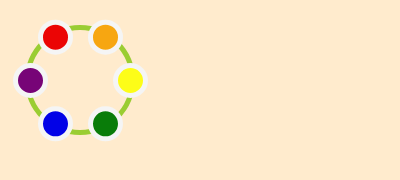
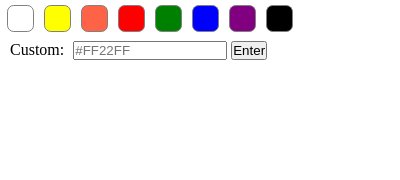
Before and after one commit to Lambdaphile/EksiDost, a browser extension: page eksiplus-firefox/popup/color-picker.html in a window 400 px wide. Drawn offline with Linux system fonts and the light colour scheme.

Commit message:
feat: Give popup new look and add custom color form

```diff
--- a/eksiplus-firefox/popup/color-picker.html
+++ b/eksiplus-firefox/popup/color-picker.html
@@ -8,13 +8,21 @@
 </head>
 
 <body>
-  <div class="color-palette">
-    <button class="yellow"></button>
-    <button class="green"></button>
-    <button class="blue"></button>
-    <button class="purple"></button>
-    <button class="red"></button>
-    <button class="tomato"></button>
+  <ul class="color-palette">
+    <li class="white"></li>
+    <li class="yellow"></li>
+    <li class="tomato"></li>
+    <li class="red"></li>
+    <li class="green"></li>
+    <li class="blue"></li>
+    <li class="purple"></li>
+    <li class="black"></li>
+  </ul>
+
+  <div class="custom-color-form">
+    <label for="custom-color">Custom:</label>
+    <input type="text" name="custom-color" id="custom-color" placeholder="#FF22FF">
+    <button>Enter</button>
   </div>
 </body>
 
--- a/eksiplus-firefox/popup/styles/color-picker.sass
+++ b/eksiplus-firefox/popup/styles/color-picker.sass
@@ -1,110 +1,71 @@
 *
-  margin: 0
-  padding: 1
+    margin: 0
+    padding: 0
 
-body
-  background-color: blanchedalmond
-  height: 145px
-  width: 145px
+.color-palette
+    margin: 0 4px
+
+%shape
+    height: 25px
+    width: 25px
+
+    margin: 5px 3px
+
+    display: inline-block
+
+    border: .1px solid grey
+    border-radius: 25%
+
+.white
+    @extend %shape
+
+    background-color: white
+
+.yellow
+    @extend %shape
+
+    background-color: yellow
+
+.tomato
+    @extend %shape
+
+    background-color: tomato
+
+.red
+    @extend  %shape
+
+    background-color: red
+
+.green
+    @extend  %shape
+
+    background-color: green
+
+.blue
+    @extend %shape
+
+    background-color: blue
 
 .purple
-  height: 35px
-  width: 35px
-  background-color: purple
-  border-radius: 50%
-  border: 1px solid black
+    @extend  %shape
 
-.green
-  height: 35px
-  width: 35px
-  background-color: green
-  border-radius: 50%
-  border: 1px solid black
+    background-color: purple
 
-.yellow
-  height: 35px
-  width: 35px
-  background-color: yellow
-  border-radius: 50%
-  border: 1px solid black
+.black
+    @extend  %shape
 
-.tomato
-  height: 35px
-  width: 35px
-  background-color: orange
-  border-radius: 50%
-  border: 1px solid black
+    background-color: black
 
-.red
-  height: 35px
-  width: 35px
-  background-color: red
-  border-radius: 50%
-  border: 1px solid black
+.custom-color-form
+    position: relative
+    margin: 0 5px 5px 5px
 
-.blue
-  height: 35px
-  width: 35px
-  background-color: blue
-  border-radius: 50%
-  border: 1px solid black
+label
+    margin: 0px 5px
 
-.color-palette button
-  border: 2px solid white
-  &:hover
-    border: 2px solid white
+    display: inline-block
 
-.picked
-  height: 35px
-  width: 35px
-  background-color: #8c4bc1
-  border-radius: 50%
-  border: 1px solid black
+input
+    width: 150px
 
-.color-palette
-  position: relative
-  width: 100px
-  height: 100px
-  padding: 0
-  border-radius: 50%
-  list-style: none
-  margin: 25px
-  border: solid 5px yellowgreen
-  > *
-    display: block
-    position: absolute
-    top: 50%
-    left: 50%
-    width: 35px
-    height: 35px
-    margin: -17.5px
-    &:nth-of-type(1)
-      -webkit-transform: rotate(0deg) translate(50px) rotate(0deg)
-      transform: rotate(0deg) translate(50px) rotate(0deg)
-    &:nth-of-type(2)
-      -webkit-transform: rotate(60deg) translate(50px) rotate(-60deg)
-      transform: rotate(60deg) translate(50px) rotate(-60deg)
-    &:nth-of-type(3)
-      -webkit-transform: rotate(120deg) translate(50px) rotate(-120deg)
-      transform: rotate(120deg) translate(50px) rotate(-120deg)
-    &:nth-of-type(4)
-      -webkit-transform: rotate(180deg) translate(50px) rotate(-180deg)
-      transform: rotate(180deg) translate(50px) rotate(-180deg)
-    &:nth-of-type(5)
-      -webkit-transform: rotate(240deg) translate(50px) rotate(-240deg)
-      transform: rotate(240deg) translate(50px) rotate(-240deg)
-    &:nth-of-type(6)
-      -webkit-transform: rotate(300deg) translate(50px) rotate(-300deg)
-      transform: rotate(300deg) translate(50px) rotate(-300deg)
-  button
-    display: block
-    max-width: 100%
-    border-radius: 50%
-    -webkit-filter: grayscale(10%)
-    filter: grayscale(10%)
-    border: solid 5px whitesmoke
-    -webkit-transition: .15s
-    transition: .15s
-    &:hover, &:active
-      -webkit-filter: grayscale(0)
-      filter: grayscale(0)
+    display: inline-block
```
Also changed, not shown: eksiplus-firefox/popup/styles/color-picker.css, 1 other file.
